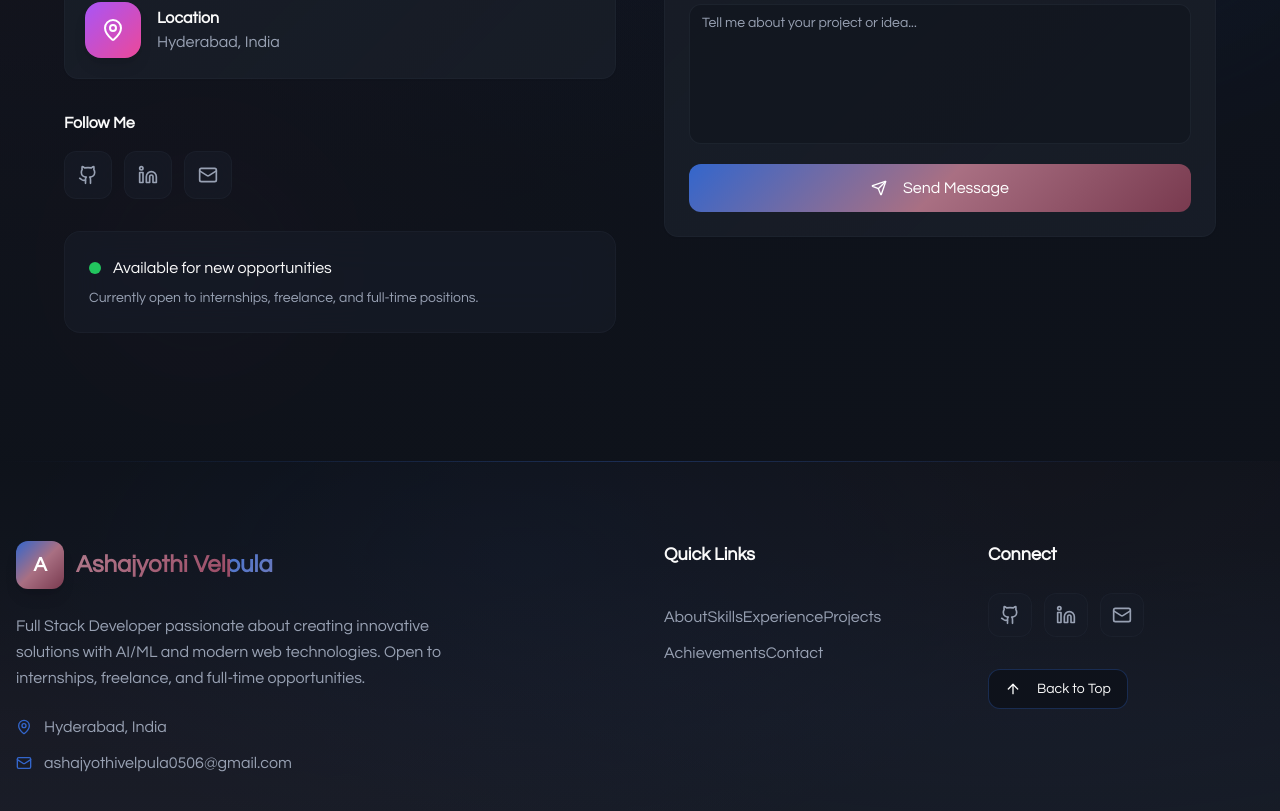
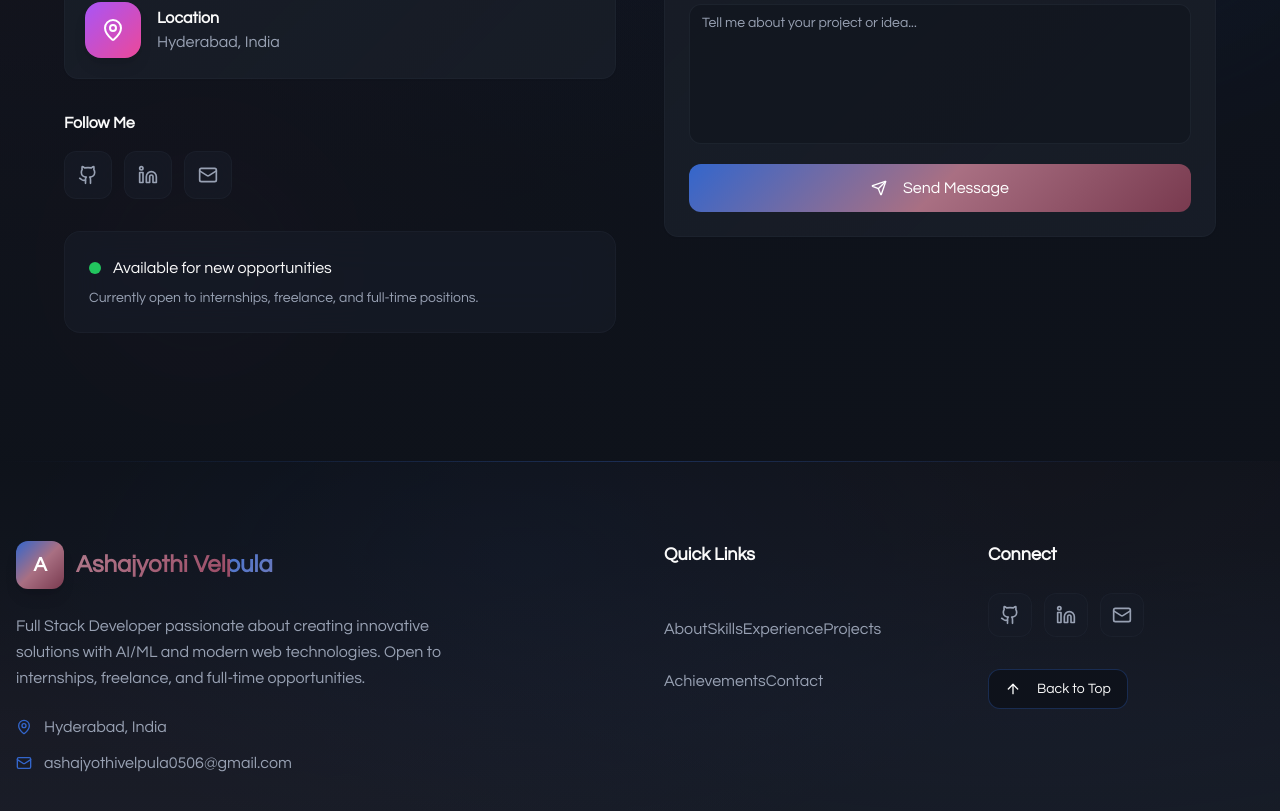
Before and after one commit to ashajyothi06/ashajyothi_portfolio, a React (Vite) app: page / in a window 1280 px wide. Shown: the part 11181-11992 px from the top of the page. Built offline with nearby package versions, Linux system fonts and the light colour scheme.

Commit message:
Changes
Co-authored-by: ashajyothi06 <120666428+ashajyothi06@users.noreply.github.com>

```diff
--- a/src/components/Footer.tsx
+++ b/src/components/Footer.tsx
@@ -83,13 +83,13 @@ const Footer = () => {
             transition={{ delay: 0.1 }}
           >
             <h3 className="font-bold text-lg mb-6 text-foreground">Quick Links</h3>
-            <div className="space-y-3">
+            <div className="space-y-5">
               {quickLinks.map((link) => (
                 <motion.a
                   key={link.name}
                   href={link.href}
                   whileHover={{ x: 5 }}
-                  className="block text-muted-foreground hover:text-primary transition-all duration-300 line-hover w-fit"
+                  className="block py-1 text-muted-foreground hover:text-primary transition-all duration-300 line-hover w-fit"
                 >
                   {link.name}
                 </motion.a>
```
